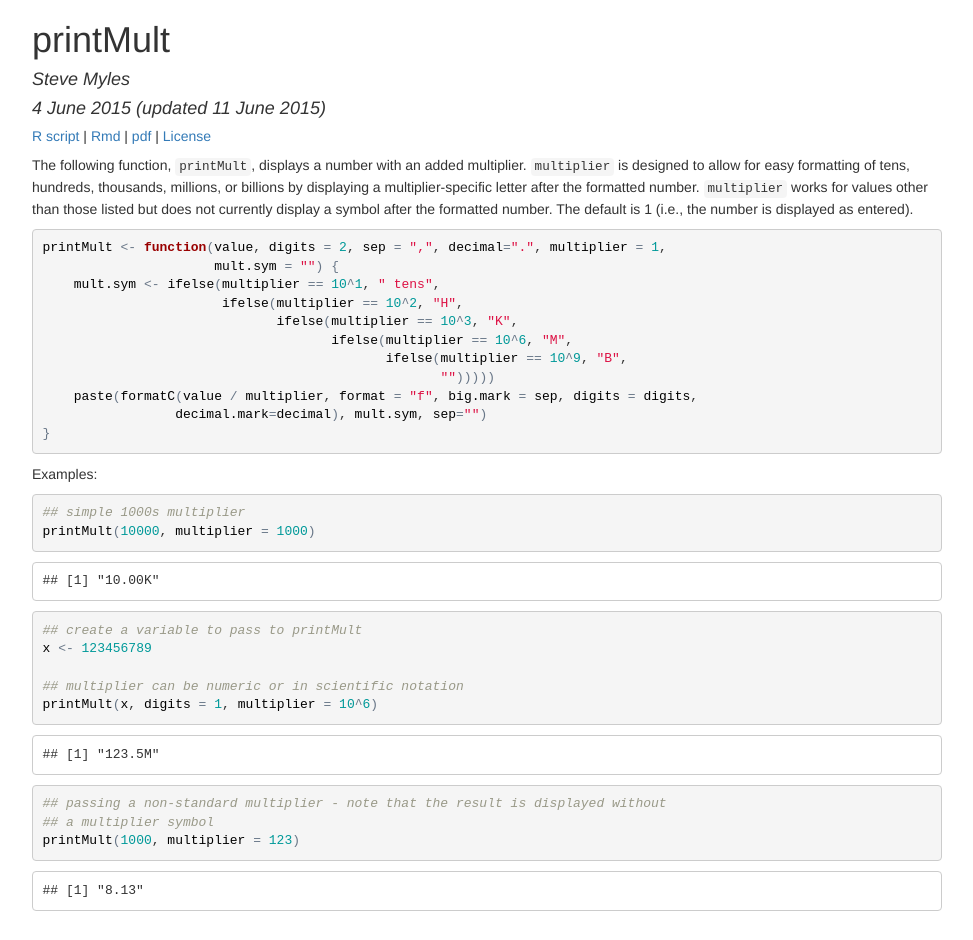
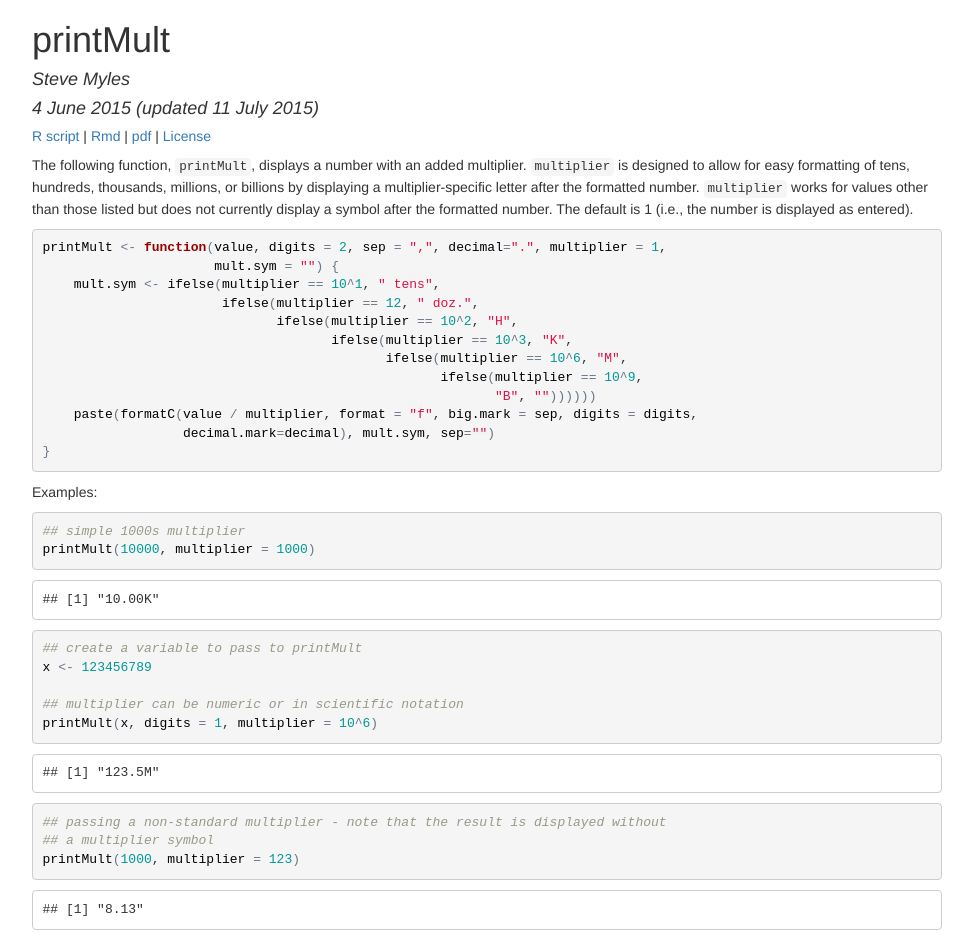
Before and after one commit to scumdogsteev/R-functions-and-such, a Jekyll site: the page printMult/printMult.html, which Jekyll copies as it is, in a window 1280 px wide. Shown: the whole page, without its empty margins (153-1126 px from the left). Built offline with Jekyll 4.4.1, drawn with Linux system fonts in a browser that asks for light colours.

Commit message:
adding dozens

```diff
--- a/printMult/printMult.html
+++ b/printMult/printMult.html
@@ -63,7 +63,7 @@ img {
 <div id="header">
 <h1 class="title">printMult</h1>
 <h4 class="author"><em>Steve Myles</em></h4>
-<h4 class="date"><em>4 June 2015 (updated 11 June 2015)</em></h4>
+<h4 class="date"><em>4 June 2015 (updated 11 July 2015)</em></h4>
 </div>
 
 
@@ -73,13 +73,14 @@ img {
 <pre class="r"><code>printMult &lt;- function(value, digits = 2, sep = &quot;,&quot;, decimal=&quot;.&quot;, multiplier = 1,
                       mult.sym = &quot;&quot;) {
     mult.sym &lt;- ifelse(multiplier == 10^1, &quot; tens&quot;,
-                       ifelse(multiplier == 10^2, &quot;H&quot;,
-                              ifelse(multiplier == 10^3, &quot;K&quot;,
-                                     ifelse(multiplier == 10^6, &quot;M&quot;,
-                                            ifelse(multiplier == 10^9, &quot;B&quot;,
-                                                   &quot;&quot;)))))
+                       ifelse(multiplier == 12, &quot; doz.&quot;,
+                              ifelse(multiplier == 10^2, &quot;H&quot;,
+                                     ifelse(multiplier == 10^3, &quot;K&quot;,
+                                            ifelse(multiplier == 10^6, &quot;M&quot;,
+                                                   ifelse(multiplier == 10^9,
+                                                          &quot;B&quot;, &quot;&quot;))))))
     paste(formatC(value / multiplier, format = &quot;f&quot;, big.mark = sep, digits = digits,
-                 decimal.mark=decimal), mult.sym, sep=&quot;&quot;)
+                  decimal.mark=decimal), mult.sym, sep=&quot;&quot;)
 }</code></pre>
 <p>Examples:</p>
 <pre class="r"><code>## simple 1000s multiplier
```
Also changed, not shown: printMult/printMult.Rmd (+10 -9 lines), 2 other files.
